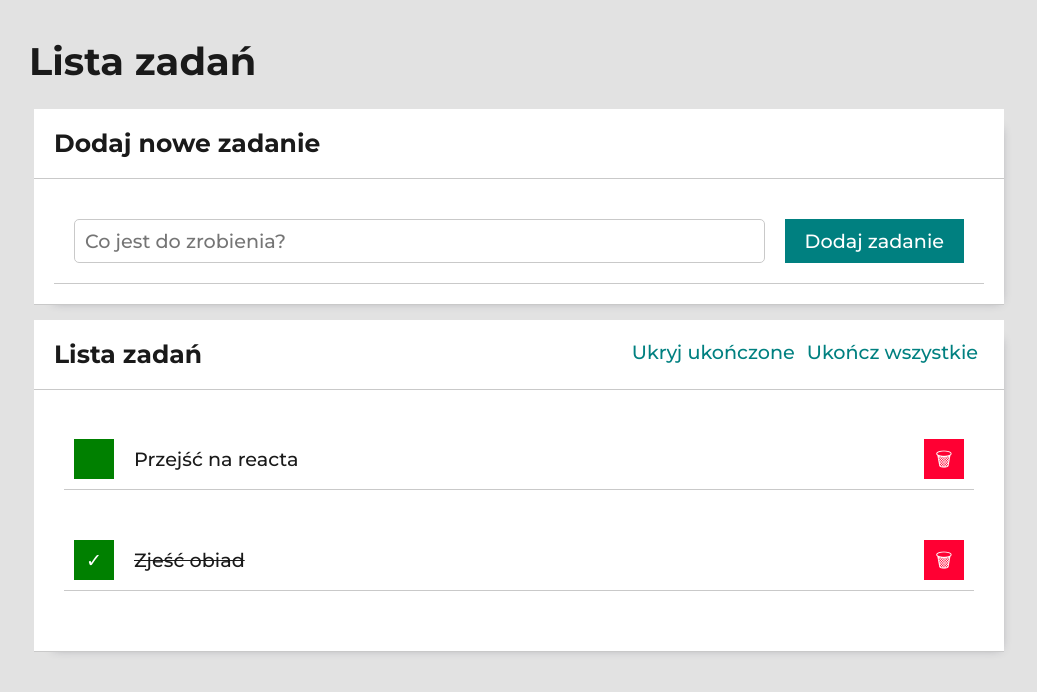
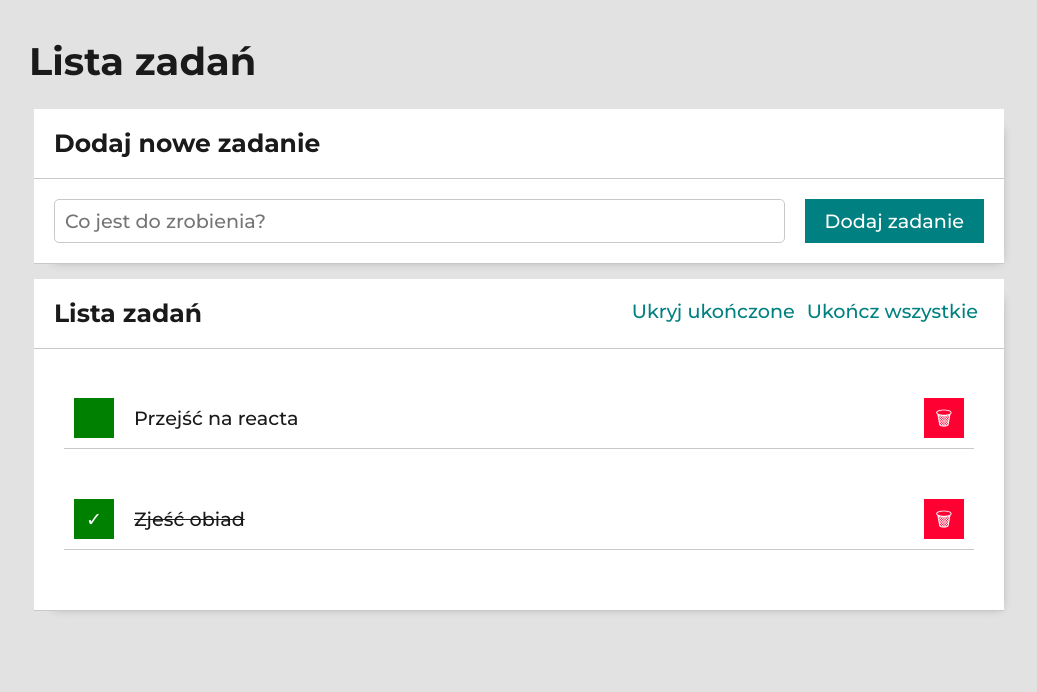
Before and after one commit to JamieShifter/todo-list-react, a React (Create React App) app: page / in a window 1280 px wide. Shown: the top 692 px of the page, without its empty margins (121-1158 px from the left). Built offline with nearby package versions, Linux system fonts and the light colour scheme.

Commit message:
added styled-components to Container component

```diff
--- a/src/Buttons/index.js
+++ b/src/Buttons/index.js
@@ -1,7 +1,7 @@
-import { FilterButton } from "./styled.js";
+import { FilterButton, ButtonsArea } from "./styled.js";
 
 const Buttons = ({ tasks, hideDone, toggleHideDone, setAllDone }) => (
-    <div className="form__buttons">
+    <ButtonsArea>
         {tasks.length > 0 && (
             <>
                 <FilterButton
@@ -15,7 +15,7 @@ const Buttons = ({ tasks, hideDone, toggleHideDone, setAllDone }) => (
                     Ukończ wszystkie
                 </FilterButton>
             </>)}
-    </div>
+    </ButtonsArea>
 );
 
 export default Buttons;
--- a/src/Container/index.js
+++ b/src/Container/index.js
@@ -1,15 +1,15 @@
-import "./style.css";
+import { MainContainer, MultiPurposeContainer } from "./styled.js";
 
 const Container = ({title, body, extraHeaderContent}) => (
-    <div className="container">
-        <div className="form__container form__container--withButtons">
-          <span className="form__title">{title}</span>
-          {extraHeaderContent}
-        </div>
-        <div className="form__container form__container--tasks">
-          {body}
-        </div>
-      </div>
+  <MainContainer>
+      <MultiPurposeContainer withButtons>
+        <span className="form__title">{title}</span>
+        {extraHeaderContent}
+      </MultiPurposeContainer>
+      <MultiPurposeContainer>
+        {body}
+      </MultiPurposeContainer>
+    </MainContainer>
 );
 
 export default Container;
--- a/src/Container/style.css
+++ b/src/Container/style.css
@@ -21,15 +21,3 @@
   padding: 20px;
   border-bottom: 1px solid rgb(201, 201, 201);
 }
-
-@media (max-width: 767px) {
-  .form__container--submit {
-      display: flex;
-      flex-wrap: wrap;
-      flex-direction: column;
-  }
-}
-
-.form__container--submit {
-  display: flex;
-}
--- /dev/null
+++ b/src/Container/styled.js
@@ -0,0 +1,29 @@
+import styled, { css } from "styled-components";
+
+export const MultiPurposeContainer = styled.div`
+    width: 100%;
+    padding: 20px;
+    border-bottom: 1px solid rgb(201, 201, 201);
+
+    ${(props) => props.withButtons && css`
+        display: flex;
+        justify-content: space-between;
+    `};
+
+    ${(props) => props.submit && css`
+        display: flex;
+    `};
+
+    @media(max-width: ${({ theme }) => theme.breakpoints.mobile}px) {
+        ${(props) => props.withButtons && css`
+            display: flex;
+            flex-flow: column wrap;
+        `};
+    }
+`;
+
+export const MainContainer = styled.div`
+    background-color: rgb(255, 255, 255);
+    margin: 15px;
+    box-shadow: 8px 8px 10px -12px rgba(136, 136, 148, 1);
+`;
--- a/src/Form/style.css
+++ b/src/Form/style.css
@@ -43,3 +43,15 @@
 .form__submit:active {
     background-color: rgb(44, 202, 202);
 }
+
+.form__container--submit {
+    display: flex;
+  }
+
+@media (max-width: 767px) {
+    .form__container--submit {
+        display: flex;
+        flex-wrap: wrap;
+        flex-direction: column;
+    }
+  }
```
